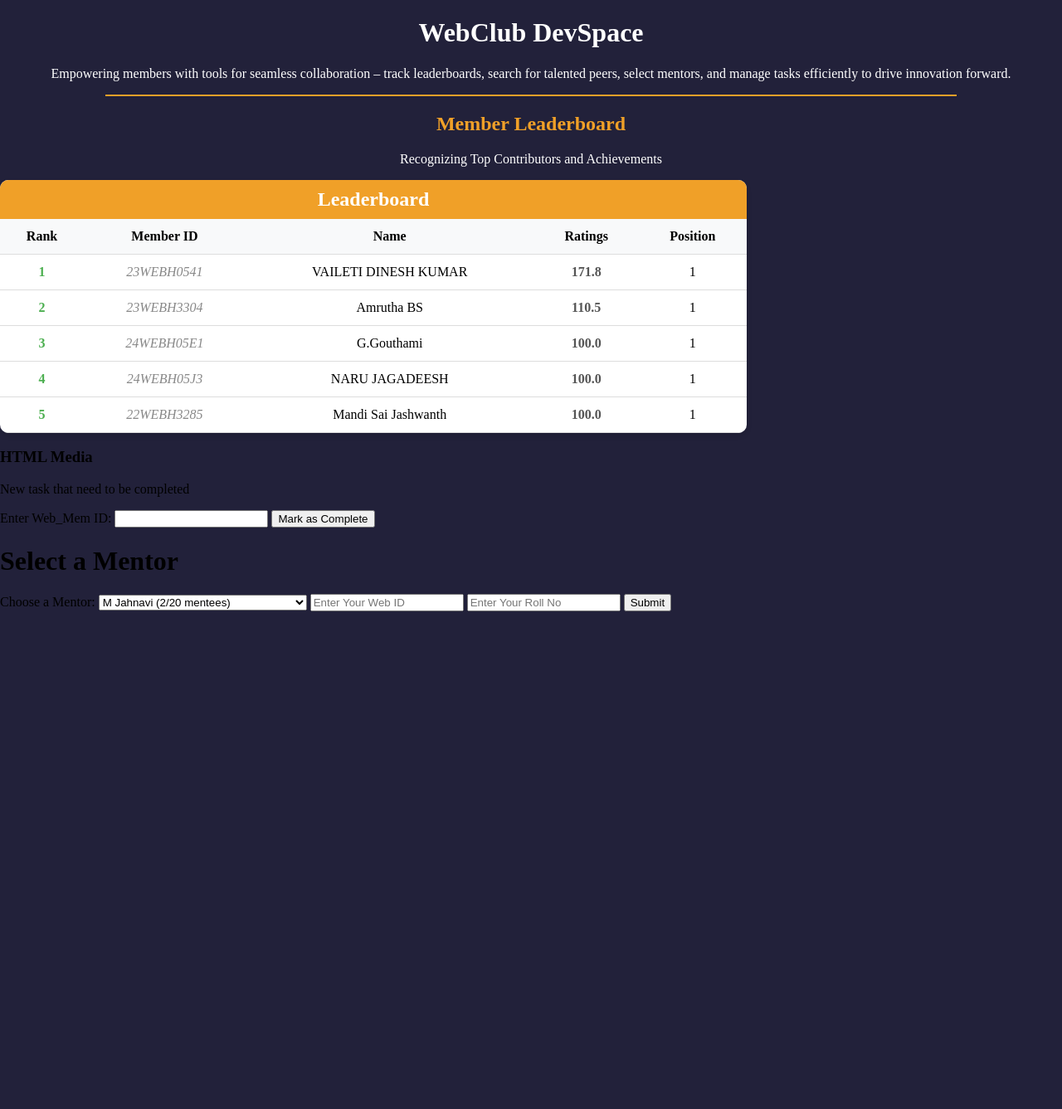
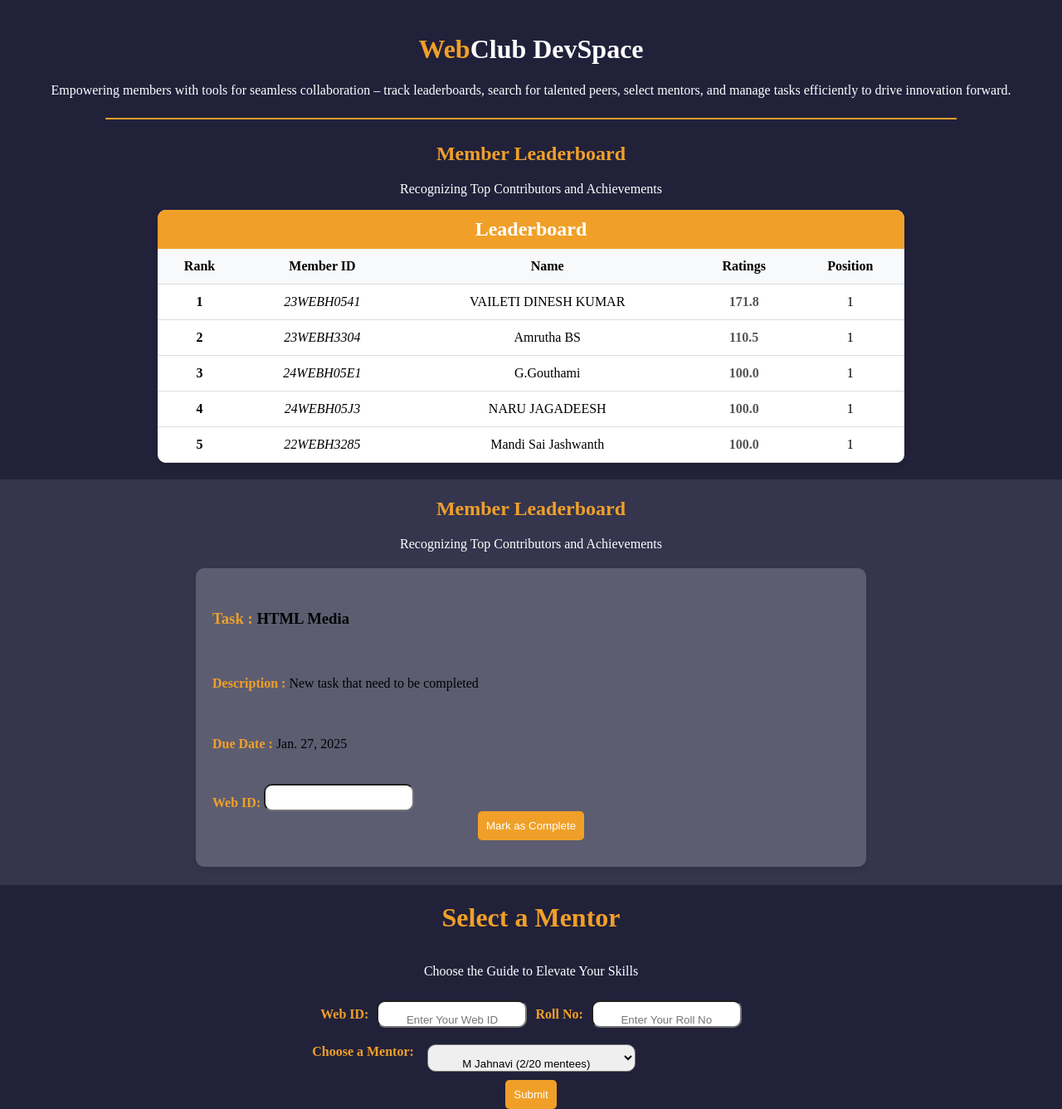
Before and after one commit to HarshaVardhanRao/WebClubSite, a Django app: page / in a window 1280 px wide. Shown: the whole page at 83% size. Before the commit the page ends 737 px from the top, so only its background shows below. Run offline with Django 5.2, Linux system fonts and the light colour scheme; data comes from the database, SQL or seed files in the repository.

Commit message:
Enhance devspace.html layout and styling; add task and mentor selection sections

```diff
--- a/webclub/web/templates/devspace.html
+++ b/webclub/web/templates/devspace.html
@@ -12,9 +12,15 @@
             padding: 0;
             justify-content: center;
             align-items: center;
-            min-height: 100vh;
+            min-height: 90vh;
         }
-
+        .pageOne {
+            display: flex;
+            flex-direction: column;
+            justify-content: center;
+            align-items: center;
+            padding: 20px;
+        }
         .pageOne h1{
             font-family: Roboto Serif;
             text-align: center;
@@ -37,7 +43,7 @@
             text-align: center;
             color:rgb(255, 255, 255);
         }
-        .leaderboard-details h2{
+        .leaderboard-details h2,.mentor-selection h1{
             font-family: Roboto Serif;
             text-align: center;
             color: #F0A028;
@@ -45,9 +51,10 @@
             text-decoration-skip-ink: none;
 
         }
-        .leaderboard-details p{
+        .leaderboard-details p,.mentor-selection p{
             font-family: Roboto Serif;
             text-align: center;
+            color: #fff;
         }
         .leaderboard-container {
             width: 80%;
@@ -89,19 +96,84 @@
 
         .rank {
             font-weight: bold;
-            color: #4CAF50;
         }
 
         .ratings {
             font-weight: bold;
             color: #555;
         }
-
+        .task{
+            width: 60vw;
+            height: 40vh;
+            background-color: #5D5D71;
+            border-radius: 10px;
+            box-shadow: 0 4px 6px rgba(0, 0, 0, 0.1);
+            display: flex;
+            flex-direction: column;
+            justify-content: space-around;
+            overflow: hidden;
+            margin: 20px auto;
+            padding: 20px;
+        }
+        .task strong{
+            color: #F0A028;
+        }
+        .task button{
+            background-color: #F0A028;
+            width: auto;
+            color: white;
+            border: none;
+            padding: 10px;
+            border-radius: 5px;
+            cursor: pointer;
+        }
+        #submit-button{
+            background-color: #F0A028;
+            width: auto;
+            color: white;
+            border: none;
+            padding: 10px;
+            border-radius: 5px;
+            cursor: pointer;
+        }
         .member-id {
             font-style: italic;
-            color: #888;
         }
+        h1 strong{
+            color: #F0A028;
+        }
+        .mentor-selection{
+            display: flex;
+            flex-direction: column;
+            justify-content: center;
+            align-items: center;
+        }
+        #mentor-form{
+            display: flex;
+            flex-direction: column;
 
+        }
+        form#mentor-form {
+            gap: 10px;
+        }
+        .dev-details{
+            display: flex;
+            justify-content: center;
+            align-items: center;
+            margin: 10px;
+            gap: 10px;
+        }
+        #web_mem_id,#web_roll_id,#web_mem_ids,#mentor{
+            width: Fixed (400px)px;height: Fixed (48px)px;
+            top: 387px;
+            left: 338px;
+            padding: 14px 0px 0px 0px;
+            gap: 10px;
+            border-radius: 10px;
+            border: 0.8px 0px 0px 0px;
+            opacity: 0px;
+            text-align: center;
+        }
         @media (max-width: 600px) {
             table, th, td {
                 font-size: 14px;
@@ -112,7 +184,7 @@
 <body>
     <div class="pageOne">
         <div class="space-intro">
-            <h1>WebClub DevSpace</h1>
+            <h1><strong>Web</strong>Club DevSpace</h1>
             <p>Empowering members with tools for seamless collaboration – track leaderboards, search for talented peers, select mentors, and manage tasks efficiently to drive innovation forward.</p>
         </div>
         <hr>
@@ -146,25 +218,41 @@
             </tbody>
         </table>
     </div></div></div>
+    <div class="taskholder" style="background-color: #35354E;padding: 2px;">
+        <div class="leaderboard-details">
+            <h2>Member Leaderboard</h2>
+            <p style="color: #fff;">Recognizing Top Contributors and Achievements</p>
+        </div>
         {% for task in tasks %}
-    <div>
-        <h3>{{ task.title }}</h3>
-        <p>{{ task.description }}</p>
+    <div class="task">
+        <h3><Strong>Task : </Strong>{{ task.title }}</h3>
+        <p><Strong>Description : </Strong>{{ task.description }}</p>
+        <p><Strong>Due Date : </Strong>{{ task.due_date }}</p>
         <form method="POST" action="{% url 'devspace' %}">
             {% csrf_token %}
             <input type="hidden" name="action" value="complete_task">
             <input type="hidden" name="task_id" value="{{ task.id }}">
-        <label for="web_mem_id">Enter Web_Mem ID:</label>
+
+        <label for="web_mem_id"><strong>Web ID:</strong></label>
         <input type="text" id="web_mem_id" name="web_mem_id" required>
-        <button type="submit">Mark as Complete</button>
+        <div style="display: flex; flex-direction: column;align-items: center;">
+        <button type="submit">Mark as Complete</button></div>
         </form>
     </div>
     {% endfor %}
-
+    <div ></div></div>
+    <div class="mentor-selection">
     <h1>Select a Mentor</h1>
+    <p>Choose the Guide to Elevate Your Skills</p>
     <form method="POST" id="mentor-form">
         {% csrf_token %}
-        <label for="mentor">Choose a Mentor:</label>
+        <div class="dev-details">
+        <label for="web_mem_ids"><strong style="color: #F0A028;">Web ID:</strong></label>
+        <input type="text" name="student_id" id="web_mem_ids" placeholder="Enter Your Web ID">
+        <label for="web_roll_id"><strong style="color: #F0A028;">Roll No:</strong></label>
+        <input type="text" name="roll" id="web_roll_id" placeholder="Enter Your Roll No"></div>
+        <div style="display: flex;gap: 1rem;">
+        <label for="mentor"><strong style="color: #F0A028;">Choose a Mentor:</strong></label>
         <select name="mentor_id" id="mentor" required>
             {% for mentor in mentors %}
                 <option value="{{ mentor.id }}" {% if mentor.student_count >= max_students %}disabled{% endif %}>
@@ -172,10 +260,11 @@
                 </option>
             {% endfor %}
         </select>
-        <input type="text" name="student_id" placeholder="Enter Your Web ID">
-        <input type="text" name="roll" placeholder="Enter Your Roll No">
-        <button type="submit">Submit</button>
+    </div>
+        <div style="display: flex; flex-direction: column;align-items: center;color: #F0A028;">
+        <button type="submit" id="submit-button">Submit</button></div>
     </form>
+    </div>
     <script>
         const form = document.getElementById('mentor-form');
         form.addEventListener('submit', function (event) {
```
